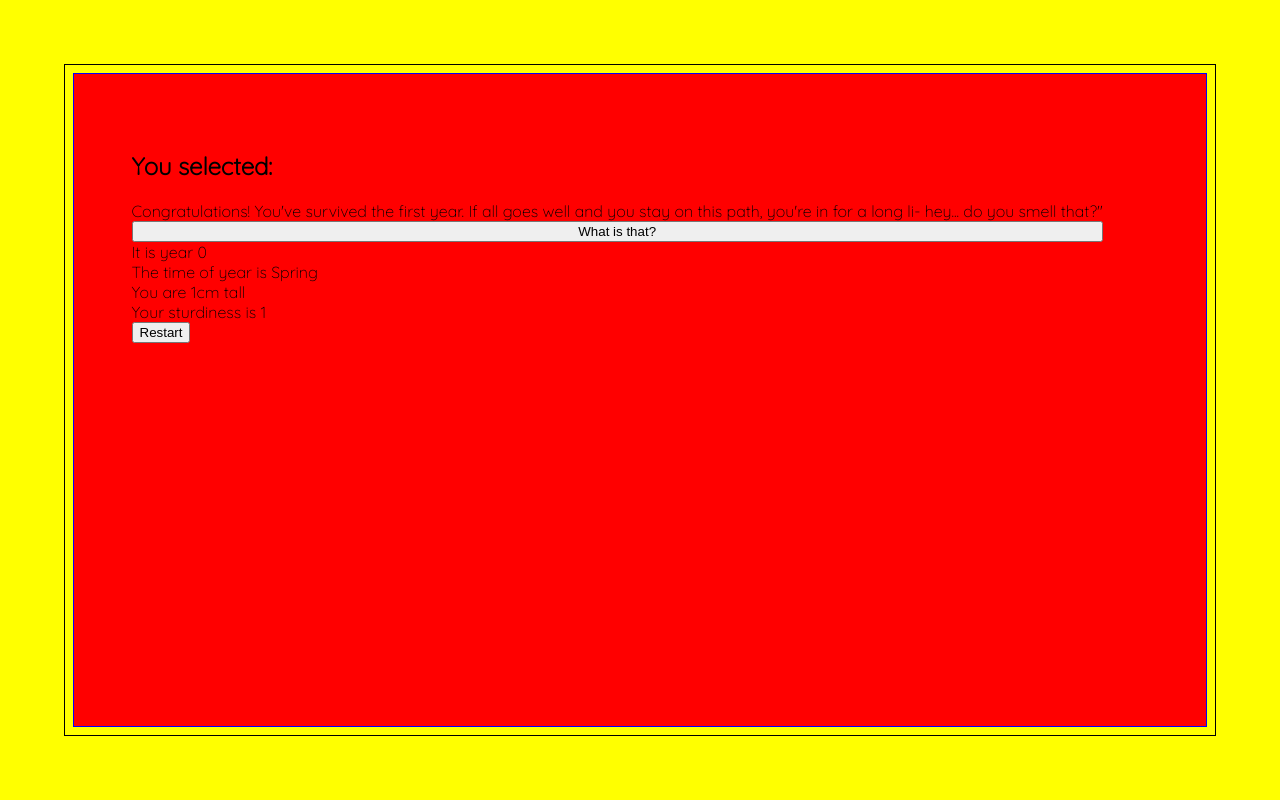
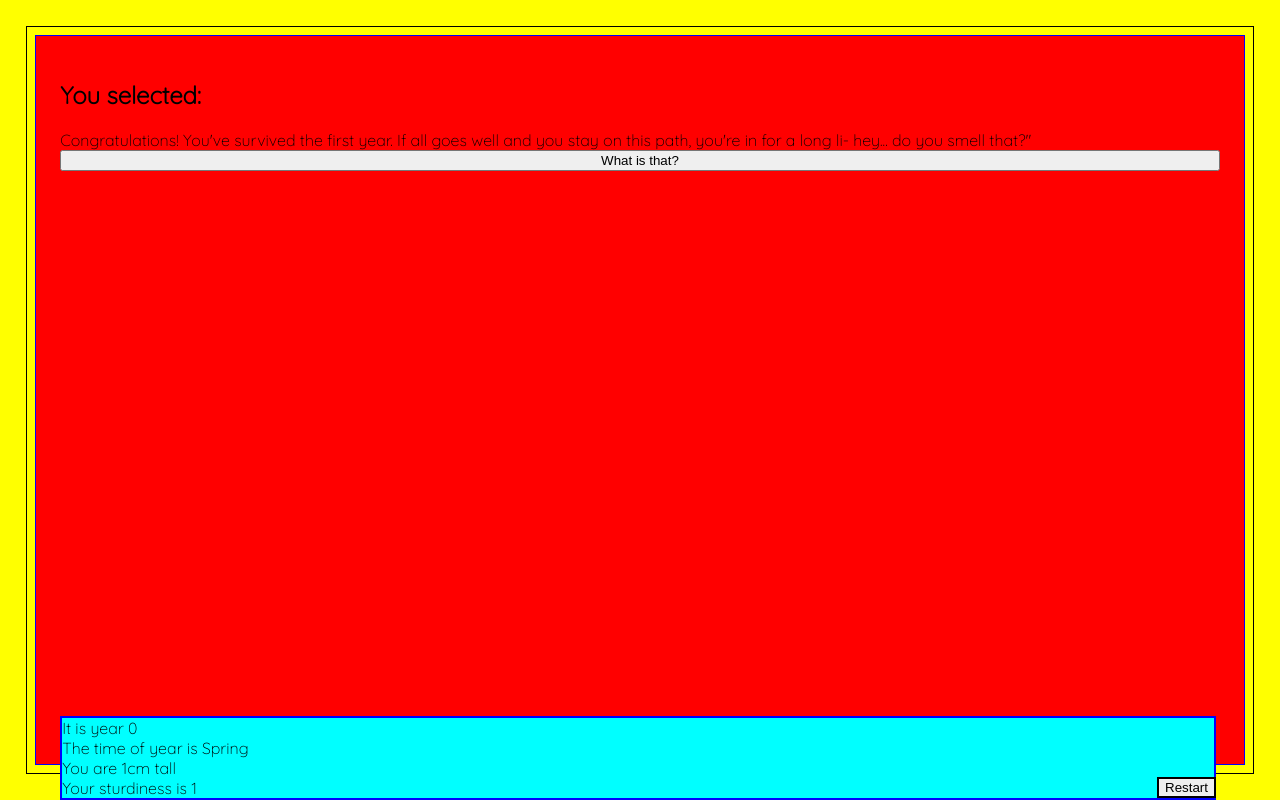
Before and after one commit to ssstumbles/EveningSeedling, a plain HTML site: page p2.html in a window 1280 px wide. Drawn offline with Linux system fonts and the light colour scheme.

Commit message:
ajor css placement and parametrs for large divs is done. To do: tweak smaller changes, and then start on styling.:

```diff
--- a/p2.html
+++ b/p2.html
@@ -37,7 +37,7 @@
             <button class="firechoicebtn" id="chill">Chill</a></button>
         </div>
 
-
+        <div class="nav">
             <div class="stats">
             <div id="year"> </div>
             <div id="season"> </div>
@@ -47,6 +47,8 @@
             <button class="restart">Restart</button>
         </div>
 
+        </div>
+
 
 
 
--- a/style.css
+++ b/style.css
@@ -3,15 +3,15 @@ html {
     display:flex;
     flex-direction: column;
     background-color: yellow;
-    margin:5%;
+    margin:2%;
     border: 1px solid black;
-    height: auto;
 }
  body {
     display: flex;
+    flex-direction: column;
     background-color: red;
     border: 1px solid blue;
-    padding: 5%;
+    padding: 2%;
 }
 a {
     text-decoration:  none;
@@ -45,7 +45,24 @@ a {
     overflow:auto;
     flex-direction:column;
 }
-
+.nav {
+    position:fixed;
+    bottom:0;
+    display: flex;
+    flex-direction: row;
+    width: 90%;
+    align-self: flex-end;
+    border: 2px solid blue;
+    background-color: aqua;
+}
+.restart {
+    position:fixed;
+    right: 5%;
+    border: 2px solid black;
+    display:flex;
+    flex-direction: column;
+    align-self: flex-end;
+}
 .event-modal {
     background-color: blanchedalmond;
     display: none;
```
